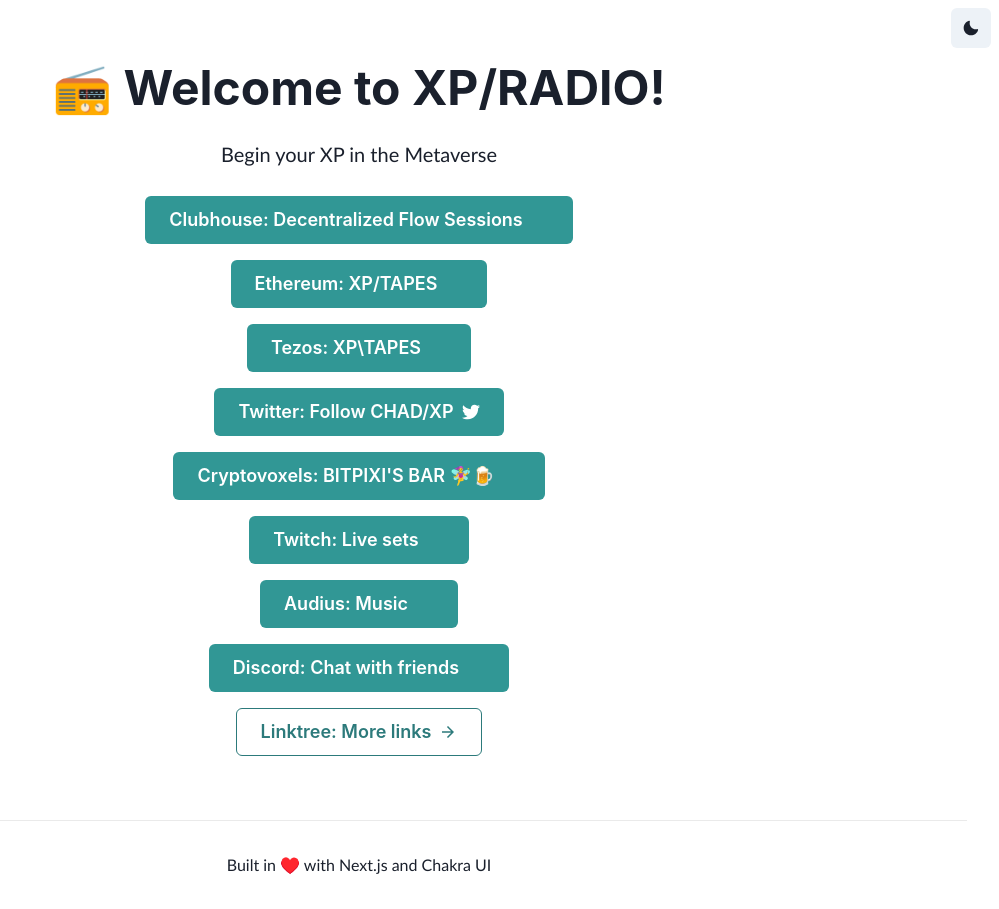
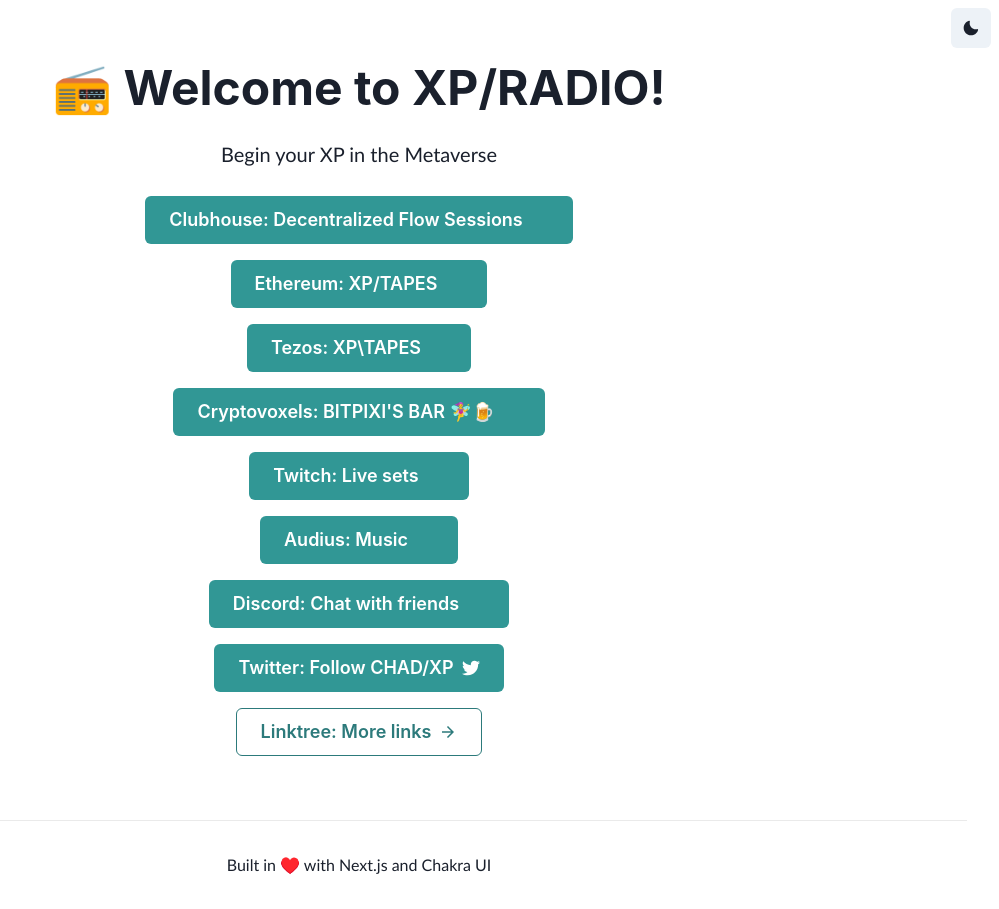
Before and after one commit to jcstein/xp-radio, a Next.js app: page / in a window 1280 px wide. Shown: the whole page, without its empty margins (281-1280 px from the left). Built offline with nearby package versions, Linux system fonts and the light colour scheme; some icons are missing.

Commit message:
Update index.tsx

```diff
--- a/pages/index.tsx
+++ b/pages/index.tsx
@@ -57,15 +57,6 @@
             >
               Tezos: XP\TAPES
             </Button>
-
-            <Button
-              colorScheme="teal"
-              size="lg"
-              rightIcon={<FaTwitter />}
-              onClick={() => router.push("https://twitter.com/CHAD_XP")}
-            >
-              Twitter: Follow CHAD/XP
-            </Button>
             <Button
               colorScheme="teal"
               size="lg"
@@ -106,6 +97,14 @@
             <Button
               colorScheme="teal"
               size="lg"
+              rightIcon={<FaTwitter />}
+              onClick={() => router.push("https://twitter.com/CHAD_XP")}
+            >
+              Twitter: Follow CHAD/XP
+            </Button>
+            <Button
+              colorScheme="teal"
+              size="lg"
               rightIcon={<ArrowForwardIcon />}
               onClick={() => router.push("https://linktr.ee/chad.xp")}
               variant="outline"
```
